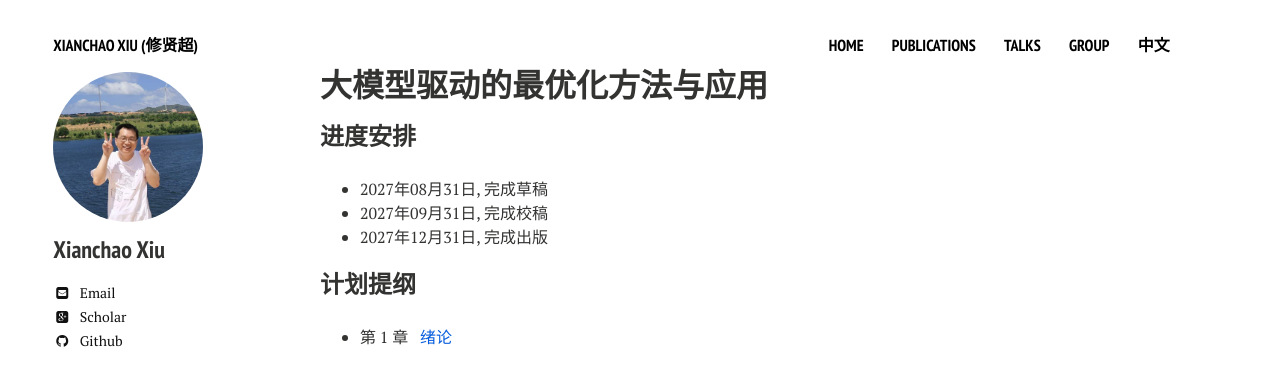
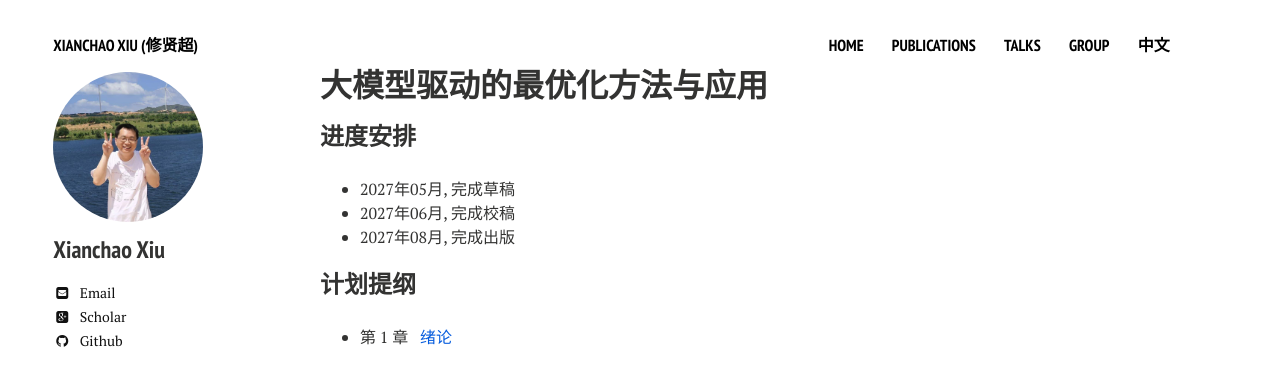
Before and after one commit to xianchaoxiu/xianchaoxiu.github.io, a Jekyll site: the page built from chinese/book/LLMOPT/index.md, in a window 1280 px wide. Shown: the top 386 px of the page. Built offline with Jekyll 4.4.1, drawn with Linux system fonts in a browser that asks for light colours; nearby versions of some CDN libraries.

Commit message:
Update index.md

```diff
--- a/chinese/book/LLMOPT/index.md
+++ b/chinese/book/LLMOPT/index.md
@@ -6,9 +6,9 @@ share: false
 ---
 
 ### 进度安排
-* 2027年08月31日, 完成草稿<br>
-* 2027年09月31日, 完成校稿<br>
-* 2027年12月31日, 完成出版<br>
+* 2027年05月, 完成草稿<br>
+* 2027年06月, 完成校稿<br>
+* 2027年08月, 完成出版<br>
 
 ### 计划提纲
 * 第 1 章 &nbsp;  <a href="https://github.com/xianchaoxiu/LLM4OR" class="textlink" target="_blank">绪论</a> <br>
```
